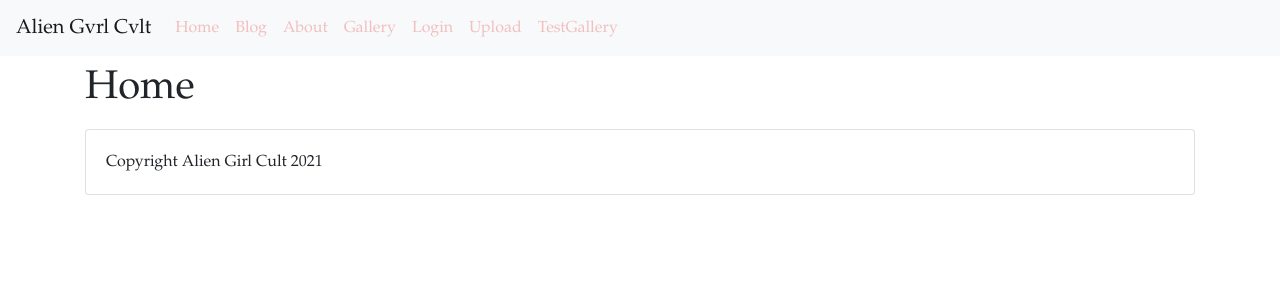
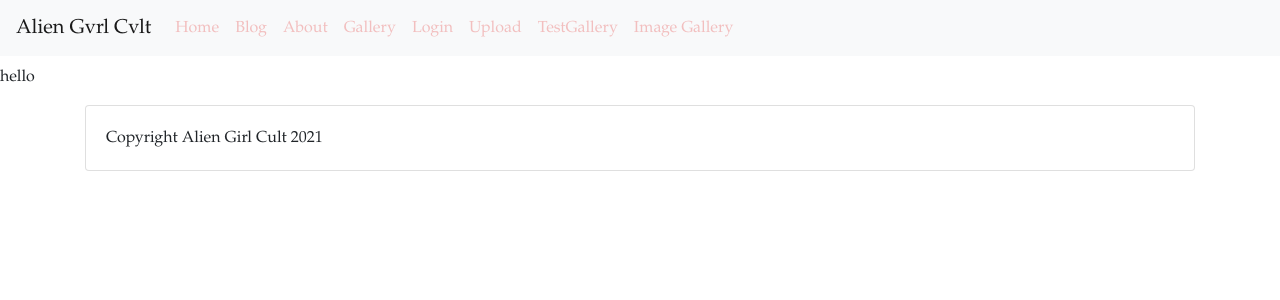
Before and after one commit to paulreyneveld/agc, a React (Create React App) app: page /imagegallery in a window 1280 px wide. Shown: the top 300 px of the page. Built offline with nearby package versions, Linux system fonts and the light colour scheme; no server answers.

Commit message:
Adding yet another image gallery playground

```diff
--- a/package.json
+++ b/package.json
@@ -13,6 +13,7 @@
     "react": "^17.0.1",
     "react-bootstrap": "^1.4.3",
     "react-dom": "^17.0.1",
+    "react-image-gallery": "^1.0.9",
     "react-redux": "^7.2.2",
     "react-router-dom": "^5.2.0",
     "react-scripts": "4.0.1",
--- a/src/App.js
+++ b/src/App.js
@@ -15,6 +15,7 @@ import Login from './components/Login'
 import Footer from './components/Footer'
 import Upload from './components/Upload'
 import TestGallery from './components/TestGallery'
+import ImageGallery from './components/ImageGallery'
 
 const App = () => {
 
@@ -69,6 +70,9 @@ const App = () => {
           <Route path="/testgallery">
             <TestGallery />
           </Route>
+          <Route path="/imagegallery">
+            <ImageGallery />
+          </Route>
           <Route path="/">
             <Home />
           </Route>
--- /dev/null
+++ b/src/components/ImageGallery.js
@@ -0,0 +1,9 @@
+import React from 'react'
+
+const ImageGallery = () => {
+    return (
+        <p>hello</p>
+    )
+}
+
+export default ImageGallery
--- a/src/components/Navigation.js
+++ b/src/components/Navigation.js
@@ -29,7 +29,7 @@ const Navigation = ({ handleLogout }) => {
             <Nav.Link as={Link} to="/login">Login</Nav.Link>
             <Nav.Link as={Link} to="/upload">Upload</Nav.Link>
             <Nav.Link as={Link} to="/testgallery">TestGallery</Nav.Link>
-
+            <Nav.Link as={Link} to="/imagegallery">Image Gallery</Nav.Link>
             </Nav>
         </Navbar.Collapse>
 
```
Also changed, not shown: 2 other files (tests, documents, lock files or other folders).
